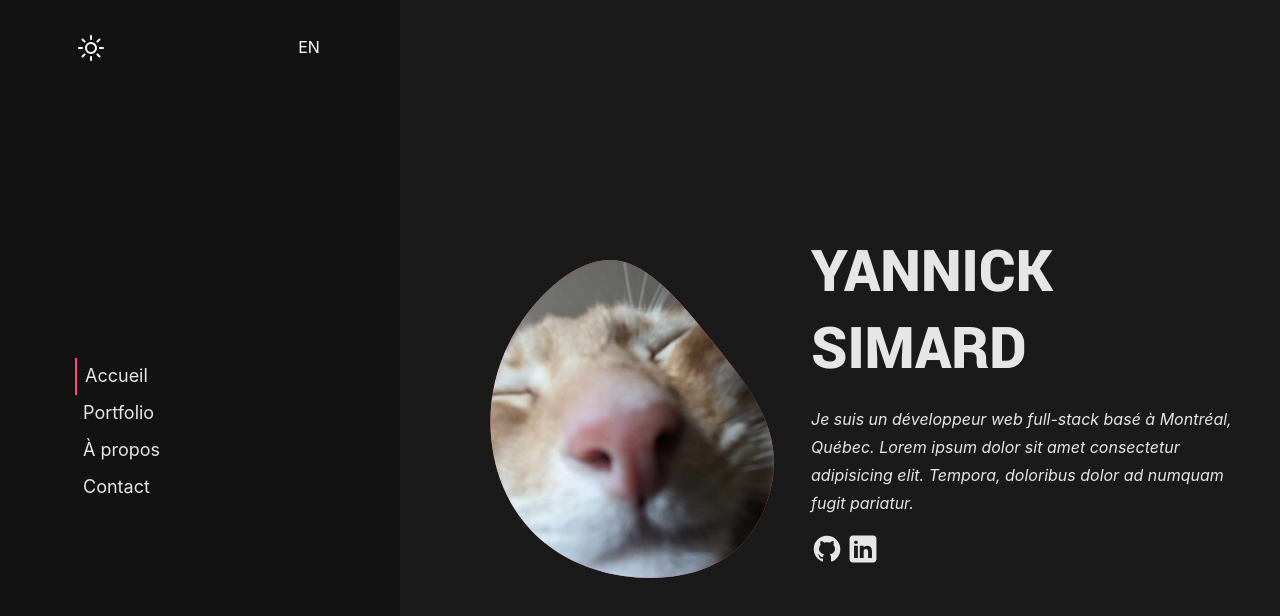
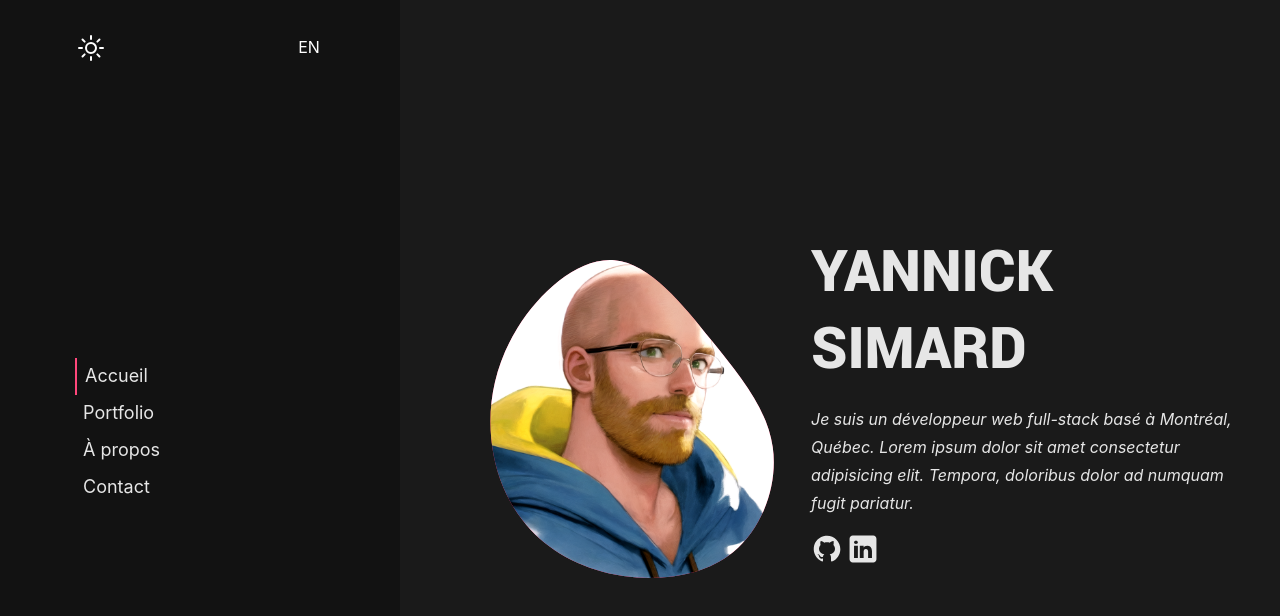
Before and after one commit to ysimard94/portfolio, a Vue app: page / in a window 1280 px wide. Shown: the top 616 px of the page. Built offline with nearby package versions, Linux system fonts and the light colour scheme.

Commit message:
Changed profile picture

```diff
--- a/src/views/HomeView.vue
+++ b/src/views/HomeView.vue
@@ -4,7 +4,11 @@
     <section>
         <div class="profile-picture">
             <div class="mask-container">
-                <img src="/mickey.png" alt="" class="mask-image" />
+                <img
+                    src="../assets/profile-picture.png"
+                    alt=""
+                    class="mask-image"
+                />
                 <svg
                     viewBox="0 0 350 350"
                     width="350"
```
Also changed, not shown: src/assets/profile-picture.png (added).
